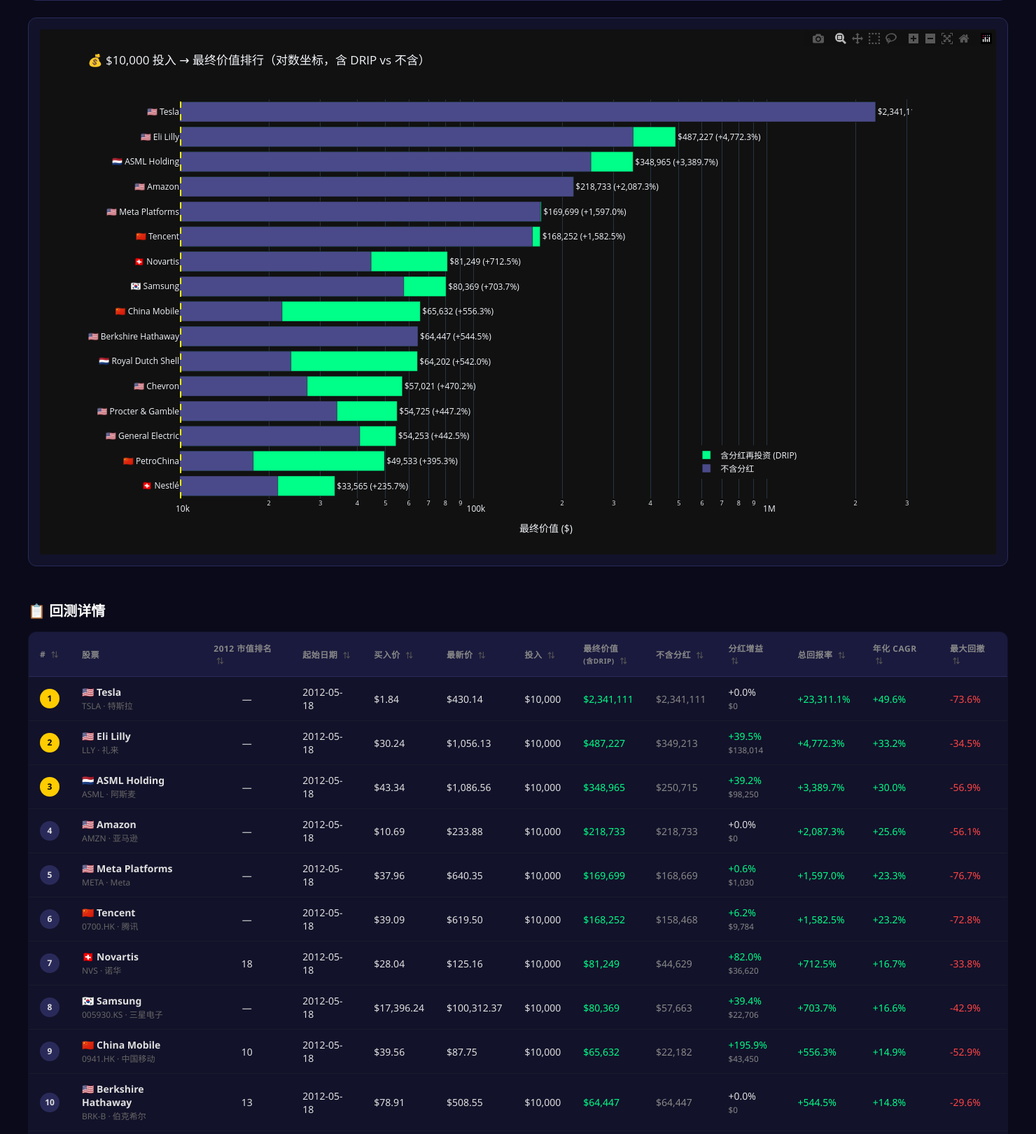
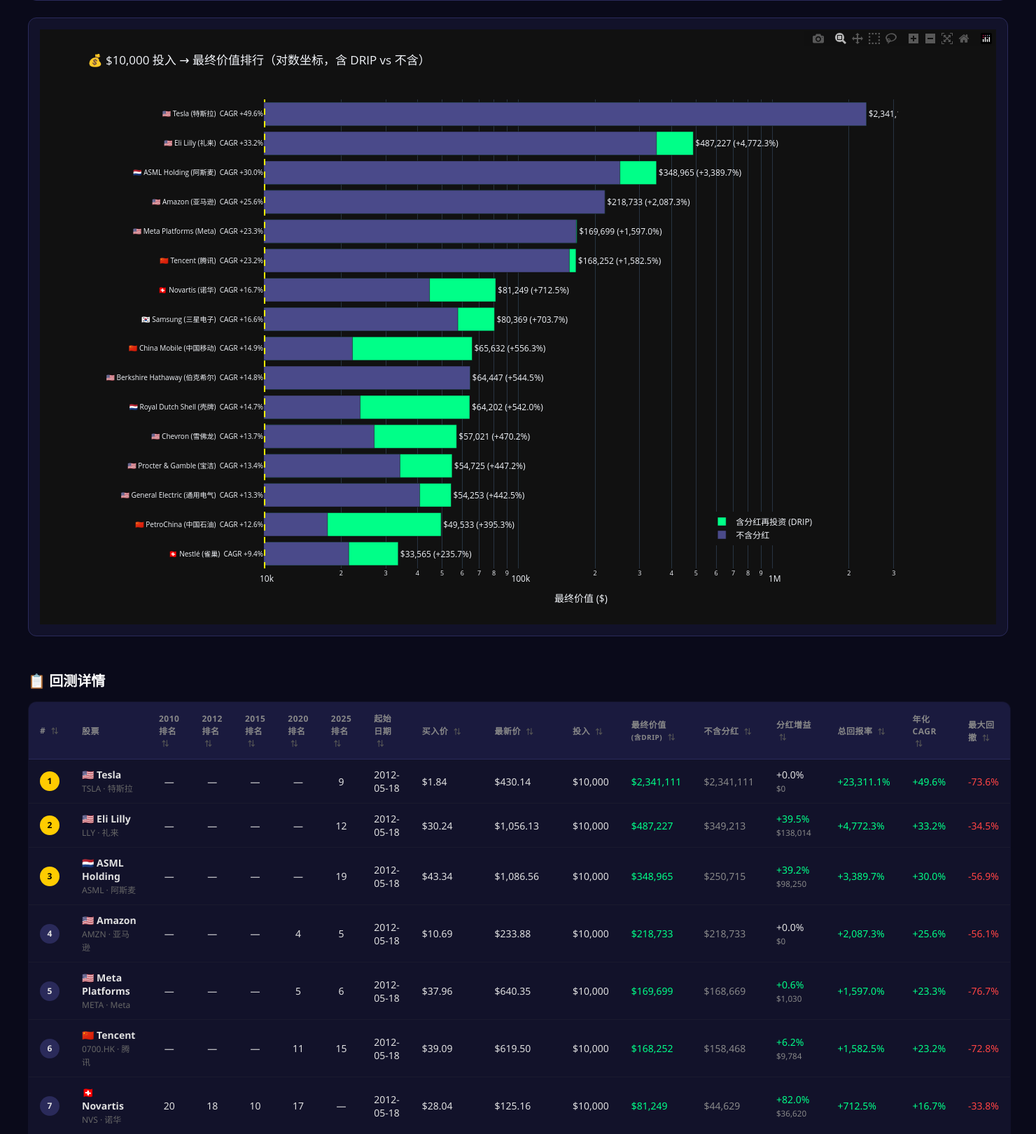
Before and after one commit to leon7786/20260316Backtesting, a Flask app: page / in a window 1480 px wide. Shown: the part 1036-2656 px from the top of the page at 70% size. Run offline with Flask 3, Linux system fonts and the light colour scheme; some libraries are stand-ins or nearby versions.

Commit message:
feat: 表头sticky + 多年市值排名 + 柱状图标签优化
- 表头固定：滚动时表头吸顶
- 新增 2010/2015/2020/2025 市值排名列（可排序）
- 柱状图左侧：国旗 + 英文名 + 中文名 + 年化CAGR
- 回测终点统一 2025-12-01

```diff
--- a/src/app.py
+++ b/src/app.py
@@ -58,18 +58,43 @@
     "NVS": {"name": "Novartis", "name_cn": "诺华", "flag": "🇨🇭"},
 }
 
-# 2012-05-18 附近的市值排名（亿美元，来源：历史数据）
-MARKET_CAP_2012 = {
-    "AAPL": 1, "XOM": 2, "0857.HK": 3, "MSFT": 4,
-    "1398.HK": 5, "IBM": 6, "WMT": 7, "SHEL": 8,
-    "GE": 9, "0941.HK": 10, "CVX": 11, "GOOGL": 12,
-    "BRK-B": 13, "T": 14, "JNJ": 15, "WFC": 16,
-    "PG": 17, "NVS": 18, "PFE": 19, "BHP": 20,
-    # 以下为 2012 时不在 Top 20 的
-    "NVDA": None, "AMZN": None, "META": None, "TSM": None,
-    "AVGO": None, "TSLA": None, "LLY": None, "005930.KS": None,
-    "JPM": None, "0700.HK": None, "V": None, "ASML": None,
-    "MU": None, "KO": None, "VZ": None, "NESN.SW": None,
+# 各年份全球市值排名（基于当年年初数据，仅覆盖本列表中的股票）
+MARKET_CAP_RANKS = {
+    # 2010 年初 Top 20 全球市值
+    2010: {
+        "XOM": 1, "0857.HK": 2, "MSFT": 3, "1398.HK": 4, "AAPL": 5,
+        "WMT": 6, "BRK-B": 7, "0941.HK": 8, "SHEL": 9, "CVX": 10,
+        "IBM": 11, "GE": 12, "PG": 13, "JNJ": 14, "JPM": 15,
+        "T": 16, "GOOGL": 17, "PFE": 18, "KO": 19, "NVS": 20,
+    },
+    # 2012 年中（META 上市日附近）
+    2012: {
+        "AAPL": 1, "XOM": 2, "0857.HK": 3, "MSFT": 4, "1398.HK": 5,
+        "IBM": 6, "WMT": 7, "SHEL": 8, "GE": 9, "0941.HK": 10,
+        "CVX": 11, "GOOGL": 12, "BRK-B": 13, "T": 14, "JNJ": 15,
+        "WFC": 16, "PG": 17, "NVS": 18, "PFE": 19, "BHP": 20,
+    },
+    # 2015 年初
+    2015: {
+        "AAPL": 1, "XOM": 2, "MSFT": 3, "GOOGL": 4, "BRK-B": 5,
+        "WFC": 6, "JNJ": 7, "WMT": 8, "GE": 9, "NVS": 10,
+        "PG": 11, "JPM": 12, "0941.HK": 13, "SHEL": 14, "CVX": 15,
+        "PFE": 16, "KO": 17, "VZ": 18, "IBM": 19, "V": 20,
+    },
+    # 2020 年初
+    2020: {
+        "AAPL": 1, "MSFT": 2, "GOOGL": 3, "AMZN": 4, "META": 5,
+        "BRK-B": 6, "V": 7, "JPM": 8, "JNJ": 9, "WMT": 10,
+        "0700.HK": 11, "005930.KS": 12, "PG": 13, "TSM": 14, "XOM": 15,
+        "NESN.SW": 16, "NVS": 17, "T": 18, "KO": 19, "VZ": 20,
+    },
+    # 2025 年初
+    2025: {
+        "AAPL": 1, "NVDA": 2, "MSFT": 3, "GOOGL": 4, "AMZN": 5,
+        "META": 6, "TSM": 7, "AVGO": 8, "TSLA": 9, "BRK-B": 10,
+        "WMT": 11, "LLY": 12, "005930.KS": 13, "JPM": 14, "0700.HK": 15,
+        "XOM": 16, "V": 17, "JNJ": 18, "ASML": 19, "MU": 20,
+    },
 }
 
 def load_stock_data(ticker):
@@ -186,14 +211,20 @@
         drip_bonus = final_value - final_no_drip
         drip_bonus_pct = (drip_bonus / final_no_drip * 100) if final_no_drip > 0 else 0
 
-        rank_2012 = MARKET_CAP_2012.get(ticker)
+        ranks = {}
+        for year in [2010, 2012, 2015, 2020, 2025]:
+            ranks[year] = MARKET_CAP_RANKS.get(year, {}).get(ticker)
 
         results.append({
             "ticker": ticker,
             "name": info["name"],
             "name_cn": info.get("name_cn", ""),
             "flag": info["flag"],
-            "rank_2012": rank_2012,
+            "rank_2010": ranks[2010],
+            "rank_2012": ranks[2012],
+            "rank_2015": ranks[2015],
+            "rank_2020": ranks[2020],
+            "rank_2025": ranks[2025],
             "start_date": start_date.strftime("%Y-%m-%d"),
             "end_date": end_date.strftime("%Y-%m-%d"),
             "start_price": round(float(start_price), 2),
@@ -306,13 +337,22 @@
 
 def generate_bar_chart(results):
     """生成最终价值柱状图（对数 X 轴，含 DRIP vs 不含）"""
-    names = [f'{r["flag"]} {r["name"]}' for r in results]
+    # Y 轴标签：国旗 + 英文名 + 中文名 + CAGR
+    names = []
+    for r in results:
+        cn = r.get("name_cn", "")
+        label = f'{r["flag"]} {r["name"]}'
+        if cn and cn != r["name"]:
+            label += f' ({cn})'
+        label += f'  CAGR {r["cagr_pct"]:+.1f}%'
+        names.append(label)
+
     values = [r["final_value"] for r in results]
     values_no_drip = [r["final_no_drip"] for r in results]
     returns = [r["total_return_pct"] for r in results]
 
-    # 计算柱状图高度：36只股票需要更多空间
-    bar_height = max(750, len(results) * 28)
+    # 计算柱状图高度
+    bar_height = max(850, len(results) * 32)
 
     fig = go.Figure()
 
@@ -350,8 +390,11 @@
         template="plotly_dark",
         height=bar_height,
         barmode='overlay',
-        yaxis=dict(autorange="reversed"),
-        margin=dict(l=200, r=120),
+        yaxis=dict(
+            autorange="reversed",
+            tickfont=dict(size=10),
+        ),
+        margin=dict(l=320, r=140),
         legend=dict(x=0.7, y=0.05)
     )
 
--- a/templates/index.html
+++ b/templates/index.html
@@ -132,6 +132,12 @@
             font-size: 12px;
             border-top: 1px solid #1a1a2e;
         }
+        .table-section table thead th {
+            position: sticky;
+            top: 0;
+            z-index: 10;
+            background: #1a1a3e;
+        }
         .sortable {
             cursor: pointer;
             user-select: none;
@@ -199,17 +205,21 @@
                 <tr>
                     <th class="sortable" data-col="0" data-type="num"># <span class="sort-icon">⇅</span></th>
                     <th>股票</th>
-                    <th class="sortable" data-col="2" data-type="num">2012 市值排名 <span class="sort-icon">⇅</span></th>
-                    <th class="sortable" data-col="3" data-type="str">起始日期 <span class="sort-icon">⇅</span></th>
-                    <th class="sortable" data-col="4" data-type="num">买入价 <span class="sort-icon">⇅</span></th>
-                    <th class="sortable" data-col="5" data-type="num">最新价 <span class="sort-icon">⇅</span></th>
-                    <th class="sortable" data-col="6" data-type="num">投入 <span class="sort-icon">⇅</span></th>
-                    <th class="sortable" data-col="7" data-type="num">最终价值<br><small>(含DRIP)</small> <span class="sort-icon">⇅</span></th>
-                    <th class="sortable" data-col="8" data-type="num">不含分红 <span class="sort-icon">⇅</span></th>
-                    <th class="sortable" data-col="9" data-type="num">分红增益 <span class="sort-icon">⇅</span></th>
-                    <th class="sortable" data-col="10" data-type="num">总回报率 <span class="sort-icon">⇅</span></th>
-                    <th class="sortable" data-col="11" data-type="num">年化 CAGR <span class="sort-icon">⇅</span></th>
-                    <th class="sortable" data-col="12" data-type="num">最大回撤 <span class="sort-icon">⇅</span></th>
+                    <th class="sortable" data-col="2" data-type="num">2010排名 <span class="sort-icon">⇅</span></th>
+                    <th class="sortable" data-col="3" data-type="num">2012排名 <span class="sort-icon">⇅</span></th>
+                    <th class="sortable" data-col="4" data-type="num">2015排名 <span class="sort-icon">⇅</span></th>
+                    <th class="sortable" data-col="5" data-type="num">2020排名 <span class="sort-icon">⇅</span></th>
+                    <th class="sortable" data-col="6" data-type="num">2025排名 <span class="sort-icon">⇅</span></th>
+                    <th class="sortable" data-col="7" data-type="str">起始日期 <span class="sort-icon">⇅</span></th>
+                    <th class="sortable" data-col="8" data-type="num">买入价 <span class="sort-icon">⇅</span></th>
+                    <th class="sortable" data-col="9" data-type="num">最新价 <span class="sort-icon">⇅</span></th>
+                    <th class="sortable" data-col="10" data-type="num">投入 <span class="sort-icon">⇅</span></th>
+                    <th class="sortable" data-col="11" data-type="num">最终价值<br><small>(含DRIP)</small> <span class="sort-icon">⇅</span></th>
+                    <th class="sortable" data-col="12" data-type="num">不含分红 <span class="sort-icon">⇅</span></th>
+                    <th class="sortable" data-col="13" data-type="num">分红增益 <span class="sort-icon">⇅</span></th>
+                    <th class="sortable" data-col="14" data-type="num">总回报率 <span class="sort-icon">⇅</span></th>
+                    <th class="sortable" data-col="15" data-type="num">年化 CAGR <span class="sort-icon">⇅</span></th>
+                    <th class="sortable" data-col="16" data-type="num">最大回撤 <span class="sort-icon">⇅</span></th>
                 </tr>
             </thead>
             <tbody>
@@ -220,7 +230,11 @@
                         <span class="stock-name">{{ r.flag }} {{ r.name }}</span><br>
                         <span class="ticker">{{ r.ticker }}{% if r.name_cn and r.name_cn != r.name %} · {{ r.name_cn }}{% endif %}</span>
                     </td>
+                    <td style="text-align:center">{{ r.rank_2010 if r.rank_2010 else '—' }}</td>
                     <td style="text-align:center">{{ r.rank_2012 if r.rank_2012 else '—' }}</td>
+                    <td style="text-align:center">{{ r.rank_2015 if r.rank_2015 else '—' }}</td>
+                    <td style="text-align:center">{{ r.rank_2020 if r.rank_2020 else '—' }}</td>
+                    <td style="text-align:center">{{ r.rank_2025 if r.rank_2025 else '—' }}</td>
                     <td>{{ r.start_date }}</td>
                     <td>${{ "{:,.2f}".format(r.start_price) }}</td>
                     <td>${{ "{:,.2f}".format(r.end_price) }}</td>
```
